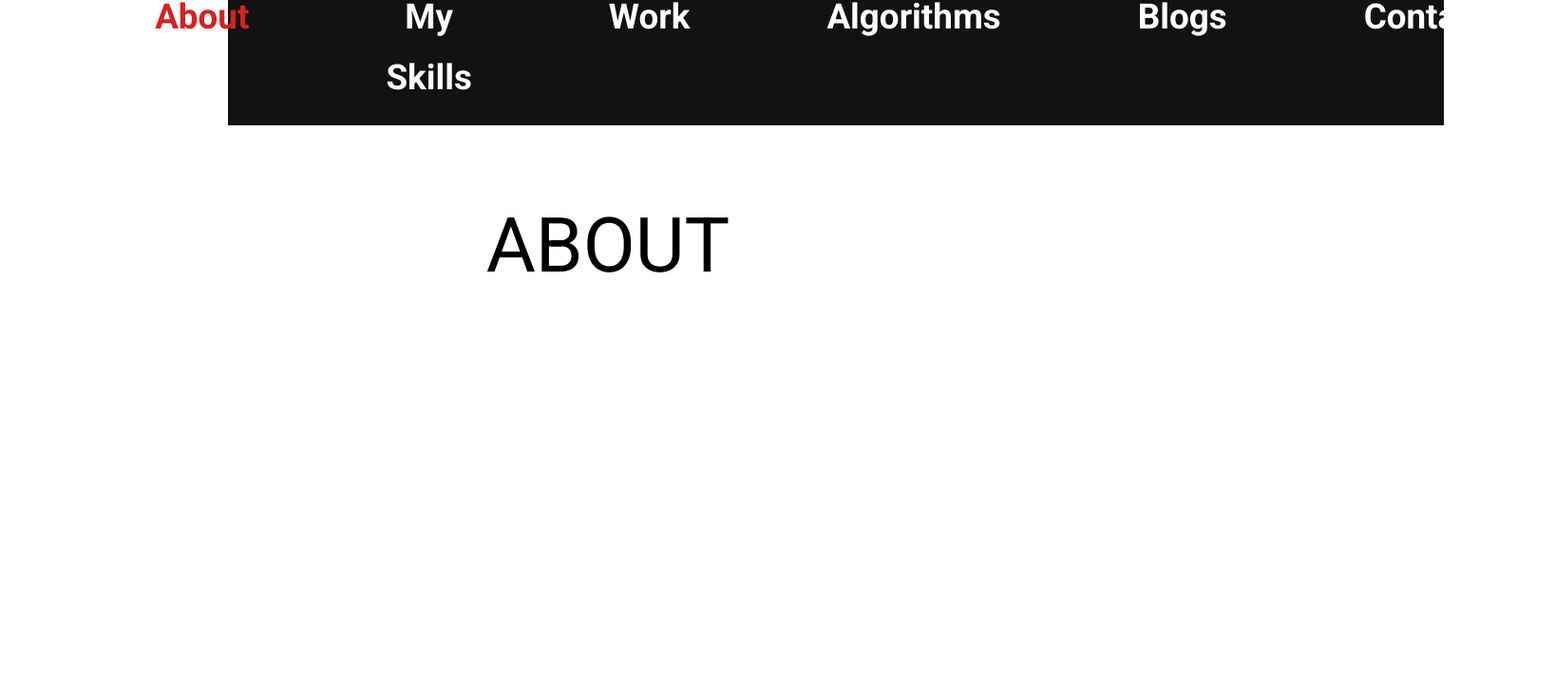
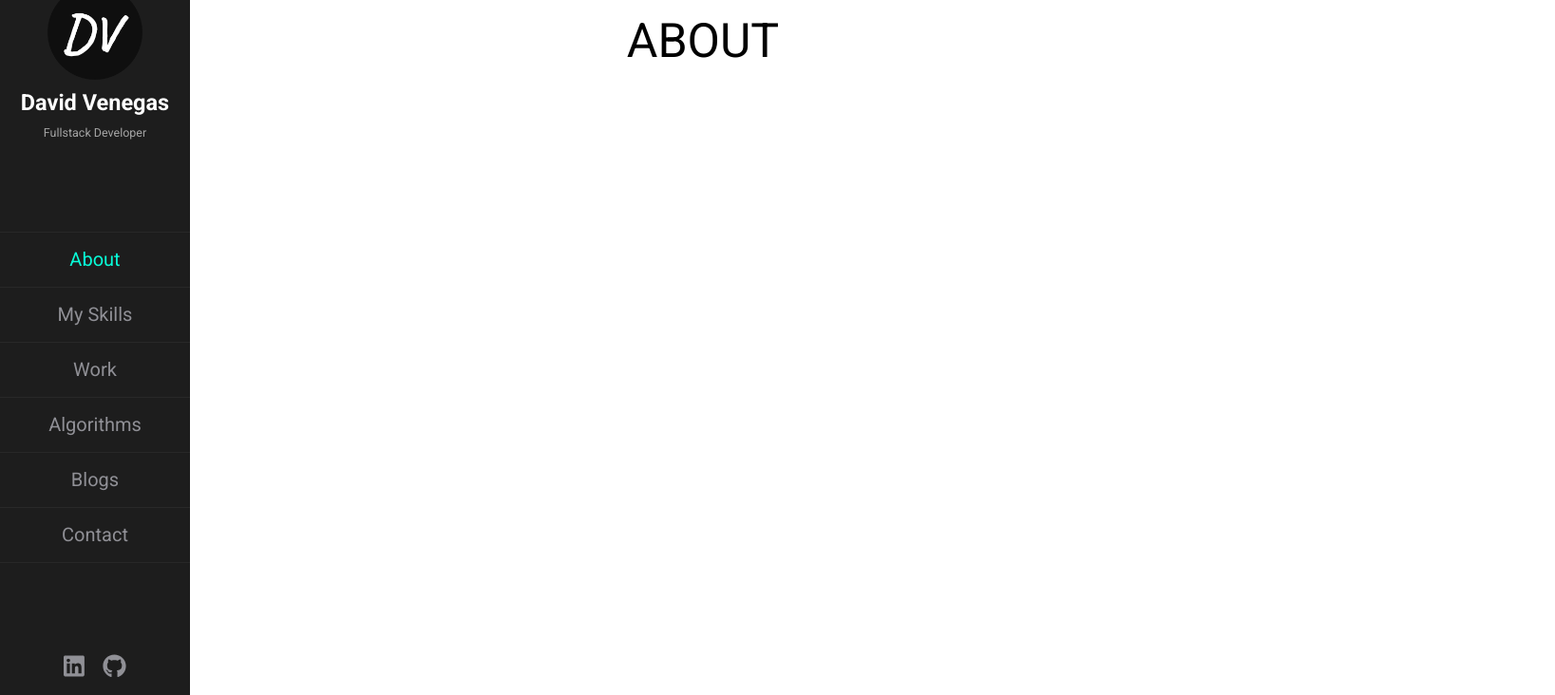
Before and after one commit to davidmvenegas/Portfolio, a React (Create React App) app: page / in a window 1280 px wide. Shown: the part 36-768 px from the top of the page at 95% size, 1637 px wide, since content can reach past the window. Built offline with nearby package versions, Linux system fonts and the light colour scheme.

Commit message:
navbar done

```diff
--- a/package.json
+++ b/package.json
@@ -3,6 +3,9 @@
   "version": "0.1.0",
   "private": true,
   "dependencies": {
+    "@fortawesome/fontawesome-svg-core": "^1.2.36",
+    "@fortawesome/free-brands-svg-icons": "^5.15.4",
+    "@fortawesome/react-fontawesome": "^0.1.17",
     "@testing-library/jest-dom": "^5.16.1",
     "@testing-library/react": "^12.1.2",
     "@testing-library/user-event": "^13.5.0",
--- a/public/index.html
+++ b/public/index.html
@@ -5,8 +5,8 @@
     <link rel="icon" href="./logo.png" />
     <meta name="viewport" content="width=device-width, initial-scale=1" />
     <meta name="theme-color" content="#000000" />
-    <meta name="description" content="David Venegas - a Fullstack Web Developer" />
-    <title>David Venegas - a Software Engineer</title>
+    <meta name="description" content="David Venegas - a Fullstack Developer" />
+    <title>David Venegas - a Fullstack Developer</title>
     <link rel="preconnect" href="https://fonts.googleapis.com">
     <link rel="preconnect" href="https://fonts.gstatic.com" crossorigin>
     <link href="https://fonts.googleapis.com/css2?family=Roboto:ital,wght@0,100;0,300;0,400;0,500;0,700;0,900;1,100;1,300;1,400;1,500;1,700;1,900&display=swap" rel="stylesheet">
--- a/src/1-About/about.css
+++ b/src/1-About/about.css
@@ -1,4 +1,5 @@
 .about-container {
+    padding-left: 20rem;
     height: 100vh;
     font-size: 5rem;
     padding-top: 5rem;
--- a/src/2-Skills/skills.css
+++ b/src/2-Skills/skills.css
@@ -1,4 +1,5 @@
 .skills-container {
+    padding-left: 20rem;
     height: 100vh;
     font-size: 5rem;
     padding-top: 5rem;
--- a/src/3-Work/work.css
+++ b/src/3-Work/work.css
@@ -1,4 +1,5 @@
 .work-container {
+    padding-left: 20rem;
     height: 100vh;
     font-size: 5rem;
     padding-top: 5rem;
--- a/src/4-Algorithms/algorithms.css
+++ b/src/4-Algorithms/algorithms.css
@@ -1,4 +1,5 @@
 .algorithms-container {
+    padding-left: 20rem;
     height: 100vh;
     font-size: 5rem;
     padding-top: 5rem;
--- a/src/5-Blogs/blogs.css
+++ b/src/5-Blogs/blogs.css
@@ -1,4 +1,5 @@
 .blogs-container {
+    padding-left: 20rem;
     height: 100vh;
     font-size: 5rem;
     padding-top: 5rem;
--- a/src/6-Contact/contact.css
+++ b/src/6-Contact/contact.css
@@ -1,4 +1,5 @@
 .contact-container {
+    padding-left: 20rem;
     height: 100vh;
     font-size: 5rem;
     padding-top: 5rem;
--- a/src/Navbar/Navbar.js
+++ b/src/Navbar/Navbar.js
@@ -1,18 +1,29 @@
 import './navbar.css'
 import { NavLink } from 'react-router-dom'
+import { FontAwesomeIcon } from "@fortawesome/react-fontawesome"
+import { faLinkedin, faGithub } from "@fortawesome/free-brands-svg-icons"
+import Logo from '../Images/logo.png'
 
 function Navbar() {
     return (
         <div className='navbar-container'>
-            {/* <h1 className="nav-logo">David Venegas</h1> */}
+            <div className="navbar-top">
+                <img src={Logo} alt="DV" />
+                <h1>David Venegas</h1>
+                <p>Fullstack Developer</p>
+            </div>
             <ul className="nav-menu">
-                <li className="nav-item"><NavLink to="/" activeClassName="active" className="nav-link"><h1>About</h1></NavLink></li>
+                <li className="nav-item"><NavLink to="/" activeClassName="active" className="nav-link"><h1 id='first-nav-link'>About</h1></NavLink></li>
                 <li className="nav-item"><NavLink to="/skills" activeClassName="active" className="nav-link"><h1>My Skills</h1></NavLink></li>
                 <li className="nav-item"><NavLink to="/work" activeClassName="active" className="nav-link"><h1>Work</h1></NavLink></li>
                 <li className="nav-item"><NavLink to="/algorithms" activeClassName="active" className="nav-link"><h1>Algorithms</h1></NavLink></li>
                 <li className="nav-item"><NavLink to="/blogs" activeClassName="active" className="nav-link"><h1>Blogs</h1></NavLink></li>
                 <li className="nav-item"><NavLink to="/contact" activeClassName="active" className="nav-link"><h1>Contact</h1></NavLink></li>
             </ul>
+            <div className="navbar-bottom">
+                <a href="https://www.linkedin.com/in/david-venegas-m/" target="_blank" rel="noopener noreferrer"><FontAwesomeIcon className='nav-icon' icon={faLinkedin} /></a>
+                <a href="https://github.com/davidmvenegas" target="_blank" rel="noopener noreferrer"><FontAwesomeIcon className='nav-icon' icon={faGithub} /></a>
+            </div>
         </div>
     )
 }
--- a/src/Navbar/navbar.css
+++ b/src/Navbar/navbar.css
@@ -1,76 +1,89 @@
 .navbar-container {
-    background-color: #121212;
-    height: 10rem;
+    position: fixed;
+    display: flex;
+    align-items: center;
+    justify-content: space-between;
+    flex-direction: column;
+    background-color: #1d1d1d;
+    height: 100vh;
+    width: 20rem;
+    top: 0;
+    left: 0;
+    z-index: 1000;
+}
+.navbar-top {
     display: flex;
     align-items: center;
     justify-content: center;
-    font-size: 1.5rem;
-    position: sticky;
-    top: 0;
-    z-index: 1000;
+    flex-direction: column;
+    width: 100%;
+    padding: 2rem 0;
+}
+.navbar-top img {
     height: 10rem;
-    width: 100%;
-    display: flex;
-    justify-content: center;
-    align-items: center;
-    margin-left: 15rem;
-    margin-top: .5rem;
+    width: 10rem;
 }
-.nav-logo {
-    position: absolute;
-    left: 15rem;
-    top: 2.8rem;
-    color: #ba0c0c;
-    font-size: 3.5rem;
-    letter-spacing: .1rem;
-    text-shadow: .25rem .25rem .25rem black;
-    cursor: pointer;
+.navbar-top h1 {
+    margin-top: 1rem;
+    font-size: 2.35rem;
+    color: white;
 }
-.nav-logo-img {
-    position: absolute;
-    left: 10.25rem;
-    top: 3rem;
-    width: 4rem;
-    height: 4rem;
-    padding-right: 1rem;
+.navbar-top p {
+    margin-top: 1rem;
+    font-size: 1.25rem;
+    color: #a5a5a5;
+    text-align: center;
 }
 .nav-menu {
     display: flex;
+    align-items: center;
+    justify-content: center;
+    flex-direction: column;
     list-style: none;
     text-align: center;
-    margin-right: 2rem;
+    height: 100%;
+    width: 100%;
 }
 .nav-link {
-    color: #fff;
+    color: #909096;
     text-decoration: none;
 }
+#first-nav-link {
+    border-top: 1px solid #282828;
+}
+.nav-link h1 {
+    font-size: 2rem;
+    font-weight: 400;
+    line-height: 2.85;
+    border-bottom: 1px solid #282828;
+    transition: transform .1s ease;
+}
+.nav-link:hover {
+    color: #08fdd8;
+}
+.nav-link:active h1{
+    transform: scale(.95);
+}
 .nav-item {
-    padding: 1rem 2rem;
-    font-size: 1.15rem;
-    margin: 0 2.5rem;
-    line-height: 4rem;
-}
-.nav-item::after {
-    content: "";
-    display: block;
-    height: .3rem;
-    width: 0;
-    background-color: transparent;
-    transition: all .7s ease;
-}
-.nav-item:hover::after {
+    font-size: .75rem;
+    margin: 0 1rem;
+    line-height: 3.5rem;
     width: 100%;
-    background-color: #d82020;
 }
 .nav-item .active {
-    color: #d82020;
+    color: #08fdd8;
 }
-.account-btn {
-    position: absolute;
-    right: 16.5rem;
-    font-size: 3rem;
-    top: 3rem;
+.navbar-bottom {
+    margin: 2rem 0 5rem;
+    display: flex;
+    gap: 2rem;
 }
-.account-btn .active {
-    color: #d82020;
+.nav-icon {
+    font-size: 2.5rem;
+    color: #909096;
+    transition: all .25s ease;
 }
+.nav-icon:hover {
+    color: #08fdd8;
+    transform: scale(1.085);
+}
--- a/src/index.css
+++ b/src/index.css
@@ -5,5 +5,6 @@
   /* border: 1px solid red; */
 }
 html {
+  font-size: 62.5%;
   font-family: 'Roboto', sans-serif;
 }
```
Also changed, not shown: src/Images/logo.png (added), 1 other file (tests, documents, lock files or other folders).
